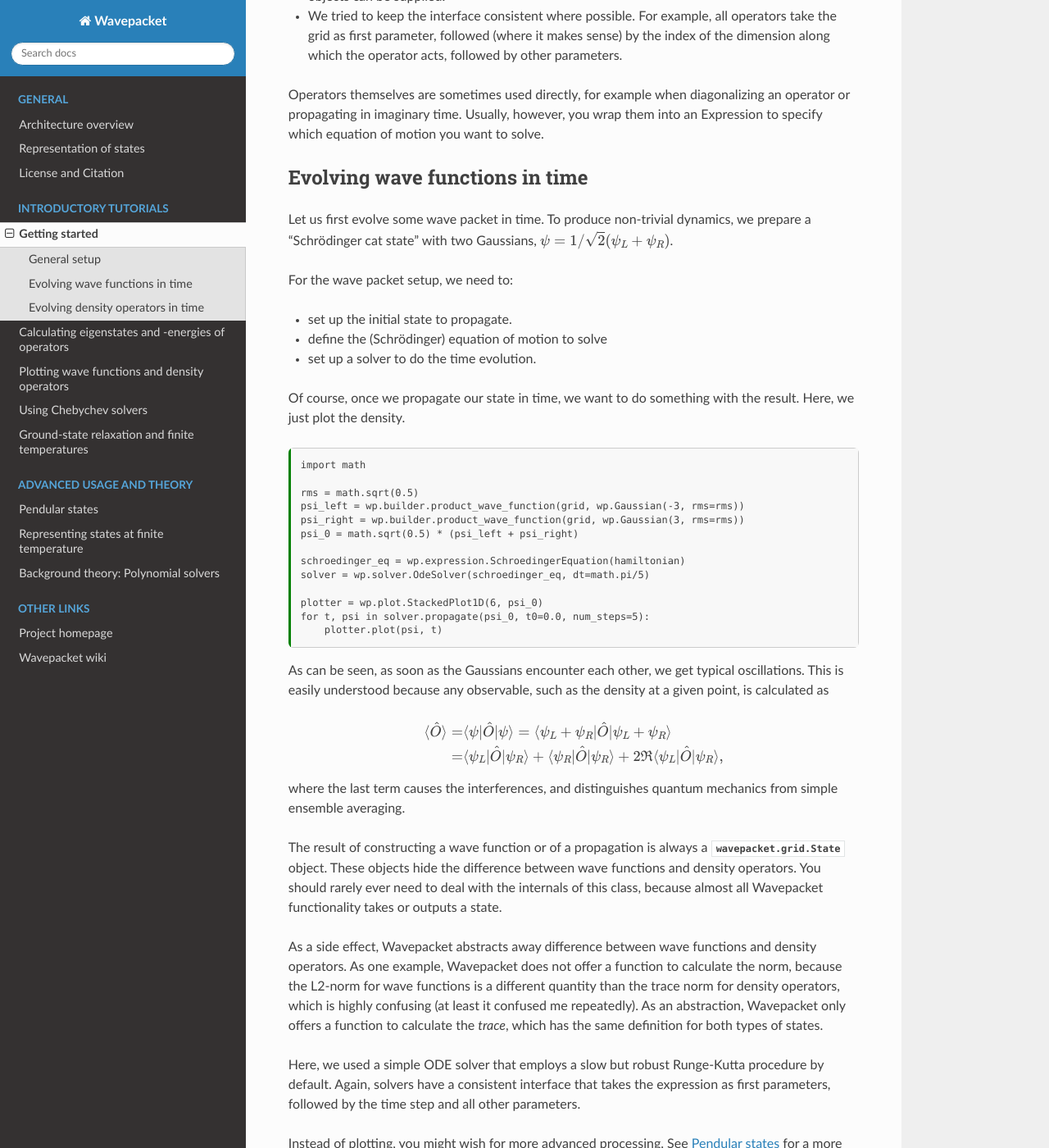
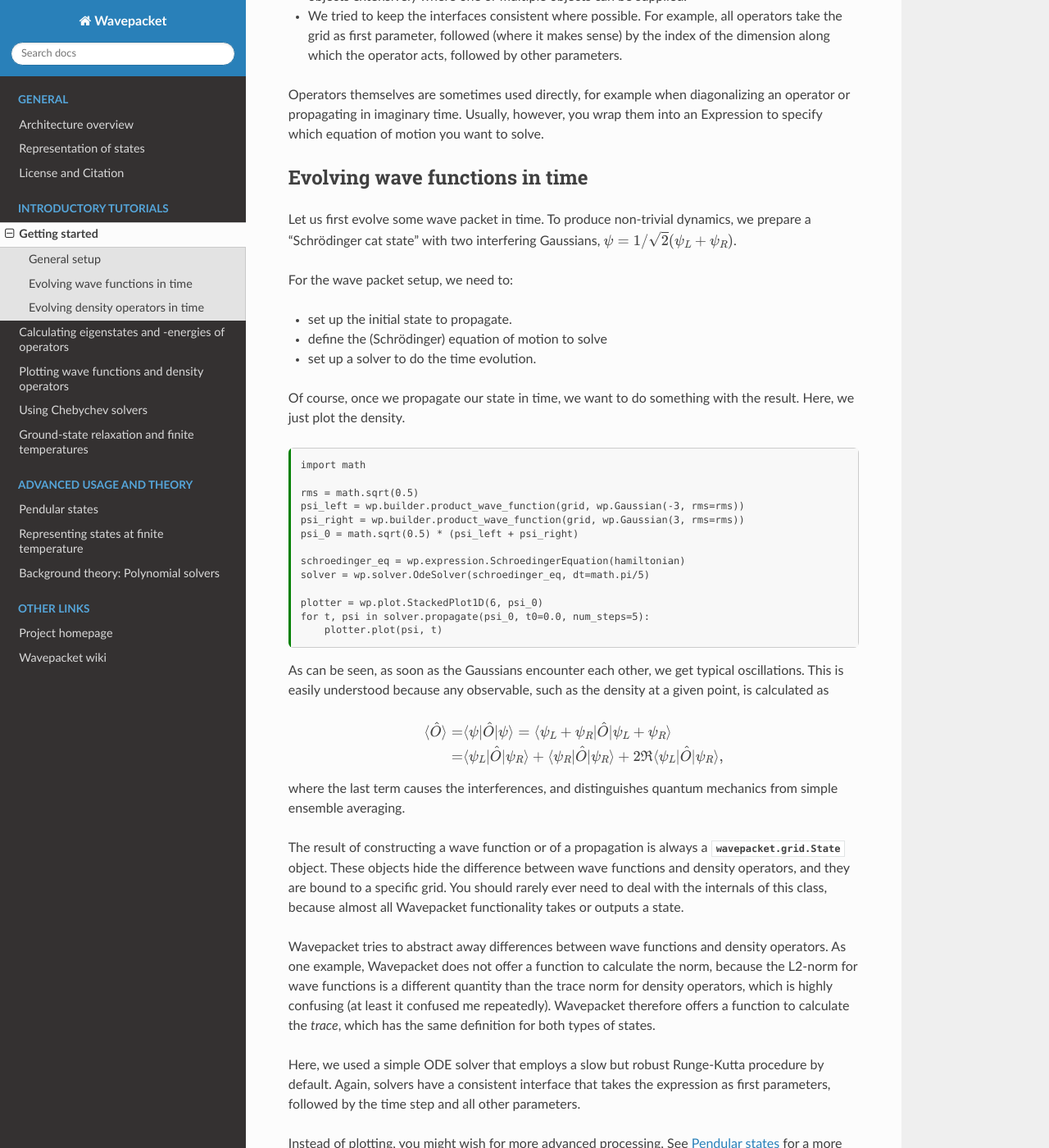
Before and after one commit to ulflor/wavepacket, a Sphinx documentation site: the page built from doc/tutorials/schroedinger_cat.md, in a window 1280 px wide and 1400 px high, scrolled down 1033 px. Shown: the whole window at 82% size. Built offline with Sphinx 7.4.7 and the Read the Docs theme 3.1.0, drawn with Linux system fonts in a browser that asks for light colours; formulas are drawn with MathJax 3; pages that are not in the unit, such as notebooks, are missing from menus; some of the changed text lies outside the part shown.

Commit message:
#13 Smaller documentation improvements
Went ovr the "Getting started" page yet another time.
Hid the TOC on the landing page. That was an oversight anyway.

```diff
--- a/doc/tutorials/schroedinger_cat.md
+++ b/doc/tutorials/schroedinger_cat.md
@@ -48,8 +48,9 @@ A few notes about the code so far:
   only IDEs or static checkers will complain.
 - For multidimensional grids, just supply a list of DOFs instead of a single DOF,
   e.g., `wp.grid.Grid([dof, dof])`.
-  This pattern is often repeated in other places where one or multiple objects can be supplied.
-- We tried to keep the interface consistent where possible.
+  We use this pattern of applying either a single object or a list of objects
+  extensively where one or multiple objects can be supplied.
+- We tried to keep the interfaces consistent where possible.
   For example, all operators take the grid as first parameter, followed (where it makes sense) by the index
   of the dimension along which the operator acts, followed by other parameters.
 
@@ -60,7 +61,7 @@ Usually, however, you wrap them into an Expression to specify which equation of
 ## Evolving wave functions in time
 
 Let us first evolve some wave packet in time.
-To produce non-trivial dynamics, we prepare a "Schrödinger cat state" with two Gaussians,
+To produce non-trivial dynamics, we prepare a "Schrödinger cat state" with two interfering Gaussians,
 $\psi = 1/\sqrt{2} (\psi_L + \psi_R)$.
 
 For the wave packet setup, we need to:
@@ -104,15 +105,16 @@ where the last term causes the interferences,
 and distinguishes quantum mechanics from simple ensemble averaging.
 
 The result of constructing a wave function or of a propagation is always a {py:class}`wavepacket.grid.State` object.
-These objects hide the difference between wave functions and density operators.
+These objects hide the difference between wave functions and density operators,
+and they are bound to a specific grid.
 You should rarely ever need to deal with the internals of this class,
 because almost all Wavepacket functionality takes or outputs a state.
 
-As a side effect, Wavepacket abstracts away difference between wave functions and density operators.
+Wavepacket tries to abstract away differences between wave functions and density operators.
 As one example, Wavepacket does not offer a function to calculate the norm, because the L2-norm for
 wave functions is a different quantity than the trace norm for density operators,
 which is highly confusing (at least it confused me repeatedly).
-As an abstraction, Wavepacket only offers a function to calculate the *trace*,
+Wavepacket therefore offers a function to calculate the *trace*,
 which has the same definition for both types of states.
 
 Here, we used a simple ODE solver that employs a slow but robust Runge-Kutta procedure by default.
```
Also changed, not shown: doc/index.rst (+7 -3 lines).
